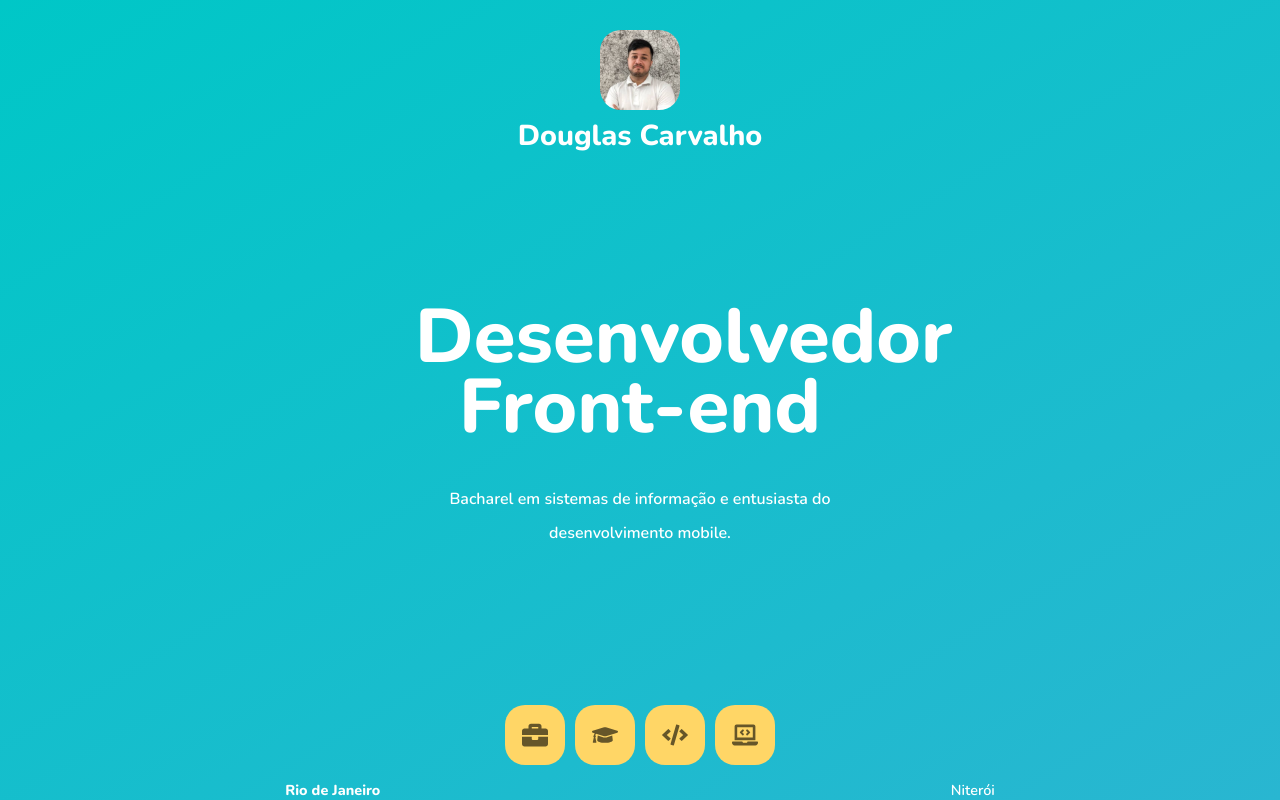
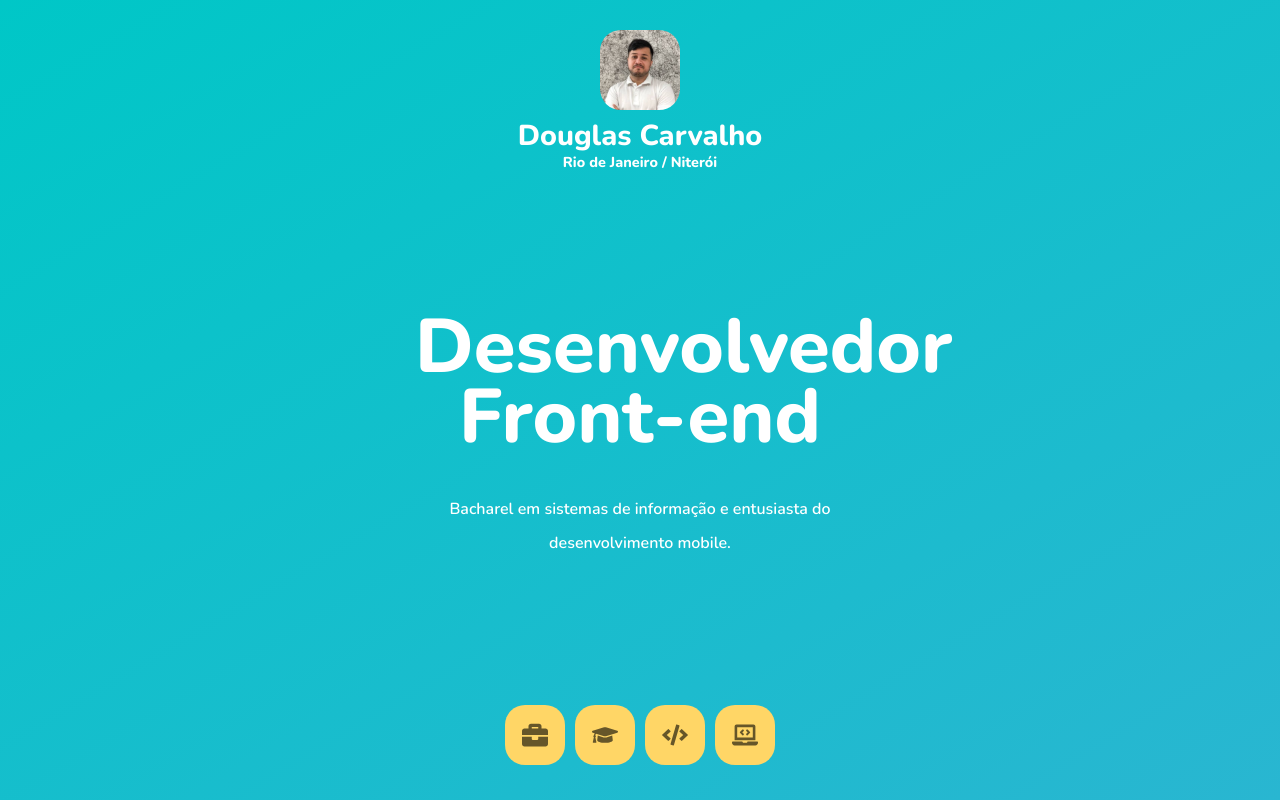
Before and after one commit to dougcarvalho92/meu-site-novo, a React (Create React App) app: page / in a window 1280 px wide. Built offline with nearby package versions, Linux system fonts and the light colour scheme.

Commit message:
ajustando landing

```diff
--- a/src/pages/Landing/Landing.tsx
+++ b/src/pages/Landing/Landing.tsx
@@ -1,7 +1,11 @@
 import React from "react";
 
-
-import { FaGraduationCap, FaBriefcase, FaLaptopCode, FaCode } from "react-icons/fa";
+import {
+  FaGraduationCap,
+  FaBriefcase,
+  FaLaptopCode,
+  FaCode,
+} from "react-icons/fa";
 import logoImg from "../../images/logo.svg";
 
 import {
@@ -12,7 +16,7 @@ import {
   ContentWrapper,
   ContentRoutes,
   HeaderContent,
-  PerfilImage
+  PerfilImage,
 } from "./styles";
 
 const Landing: React.FC = () => {
@@ -20,8 +24,11 @@ const Landing: React.FC = () => {
     <LandingContainer>
       <ContentWrapper>
         <HeaderContent>
-        <PerfilImage  src={logoImg} alt="Douglas Carvalho" />
-        <h1>Douglas Carvalho</h1>
+          <PerfilImage src={logoImg} alt="Douglas Carvalho" />
+          <h1>Douglas Carvalho</h1>
+          <Location>
+            Rio de Janeiro / Niterói
+          </Location>
         </HeaderContent>
 
         <Main>
@@ -31,10 +38,7 @@ const Landing: React.FC = () => {
             mobile.
           </p>
         </Main>
-        <Location>
-          <strong>Rio de Janeiro</strong>
-          <span>Niterói</span>
-        </Location>
+
         <ContentRoutes>
           <EnterApp to="/experience">
             <FaBriefcase size={26} color="rgba(0,0,0,0.6)" />
@@ -42,7 +46,7 @@ const Landing: React.FC = () => {
           <EnterApp to="/app">
             <FaGraduationCap size={26} color="rgba(0,0,0,0.6)" />
           </EnterApp>
-          <EnterApp to="/app" >
+          <EnterApp to="/app">
             <FaCode size={26} color="rgba(0,0,0,0.6)" />
           </EnterApp>
           <EnterApp to="/app">
--- a/src/pages/Landing/styles.ts
+++ b/src/pages/Landing/styles.ts
@@ -62,17 +62,12 @@ export const HeaderContent = styled.div`
   }
 `;
 export const Location = styled.div`
-  position: absolute;
-  right: 0;
-  bottom: 0px;
   font-size: 0.9rem;
   display: flex;
-  justify-content: space-around;
+  justify-content: space-evenly;
   text-align: center;
   width: 100%;
-  & strong {
-    font-weight: 800;
-  }
+  font-weight: 800;
 `;
 export const ContentRoutes = styled.div`
   border-radius: 30px;
```
